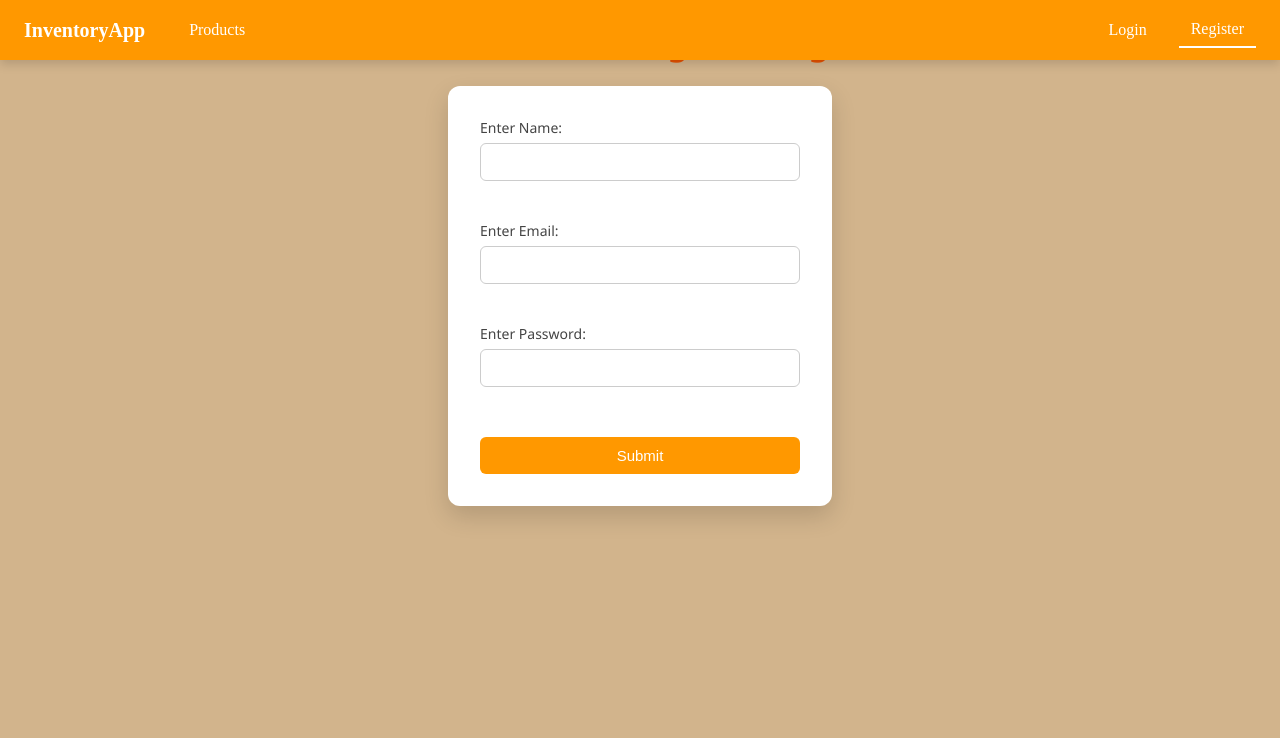
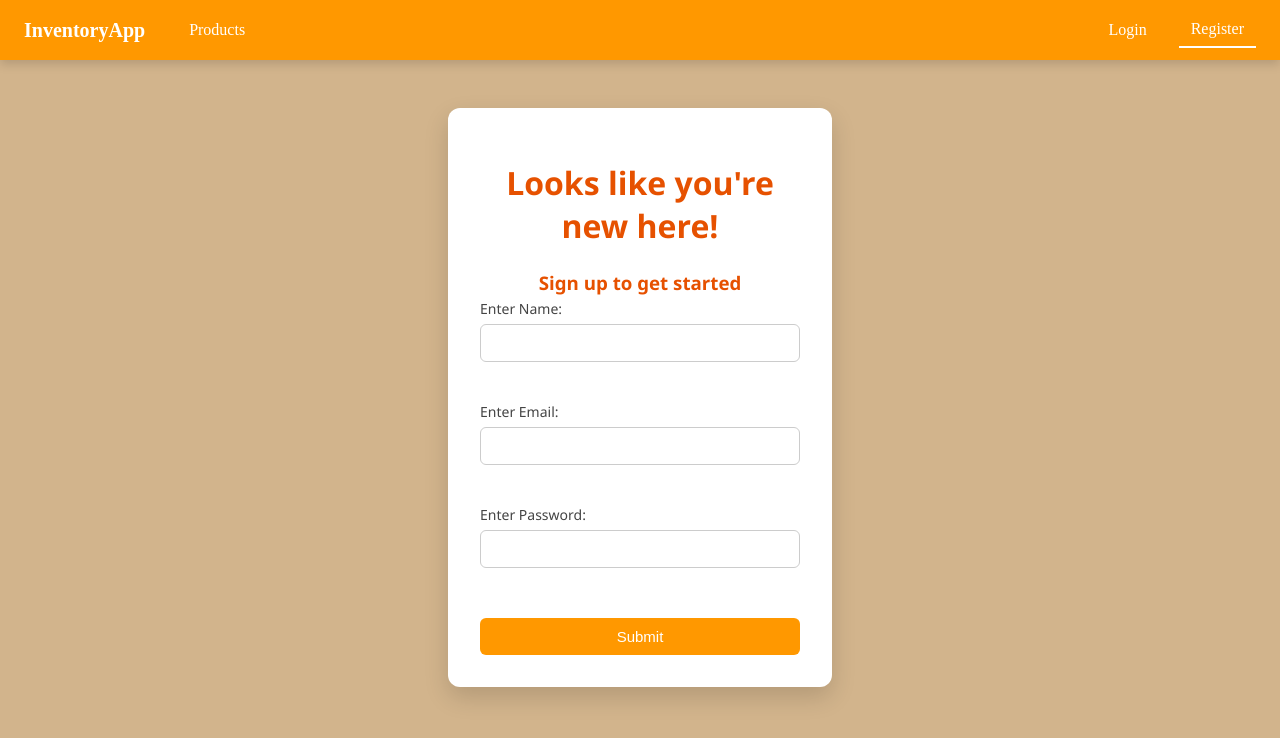
Before and after one commit to shrest21/capstone_chubb_frontend, an Angular app: page /register in a window 1280 px wide. Shown: the top 738 px of the page. Built offline with nearby package versions, Linux system fonts and the light colour scheme.

Commit message:
Add flipkart type msg in register page

```diff
--- a/src/app/register/register.component.css
+++ b/src/app/register/register.component.css
@@ -9,18 +9,20 @@ html {
   justify-content: center;   /* horizontal centering */
   align-items: center;       /* vertical centering */
   height: 100%;
+  padding-top: 100px;  /* So that it is visible below nav bar and not hidden*/
 }
 form {
   display: flex;
-  flex-direction: column;    /* stack inputs vertically */
+  flex-direction: column;
   background-color: #ffffff;
   padding: 32px;
   width: 320px;
   border-radius: 12px;
   box-shadow: 0 10px 25px rgba(0, 0, 0, 0.15);
 }
-h1 {
+h1,h3 {
   text-align: center;
+  margin-bottom: 4px;
   color: #e65100;
 }
 label {
--- a/src/app/register/register.component.html
+++ b/src/app/register/register.component.html
@@ -1,8 +1,9 @@
 <html>
     <body>
-        <h1>Welcome to Register Page</h1>
 <div class="register-container">
 <form (ngSubmit)="register()">
+    <h1>Looks like you're new here!</h1>
+    <h3>Sign up to get started</h3>
     <label>Enter Name: </label>
     <input type="text" [(ngModel)]="name" name="name" required><br>
     <label>Enter Email: </label>
```
